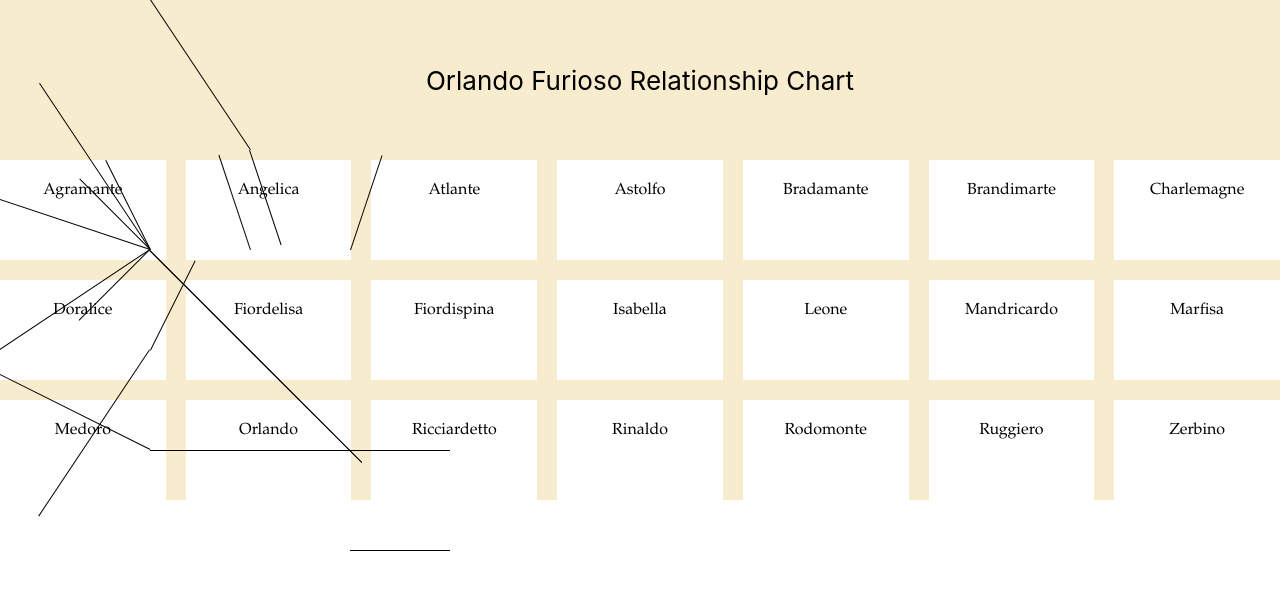
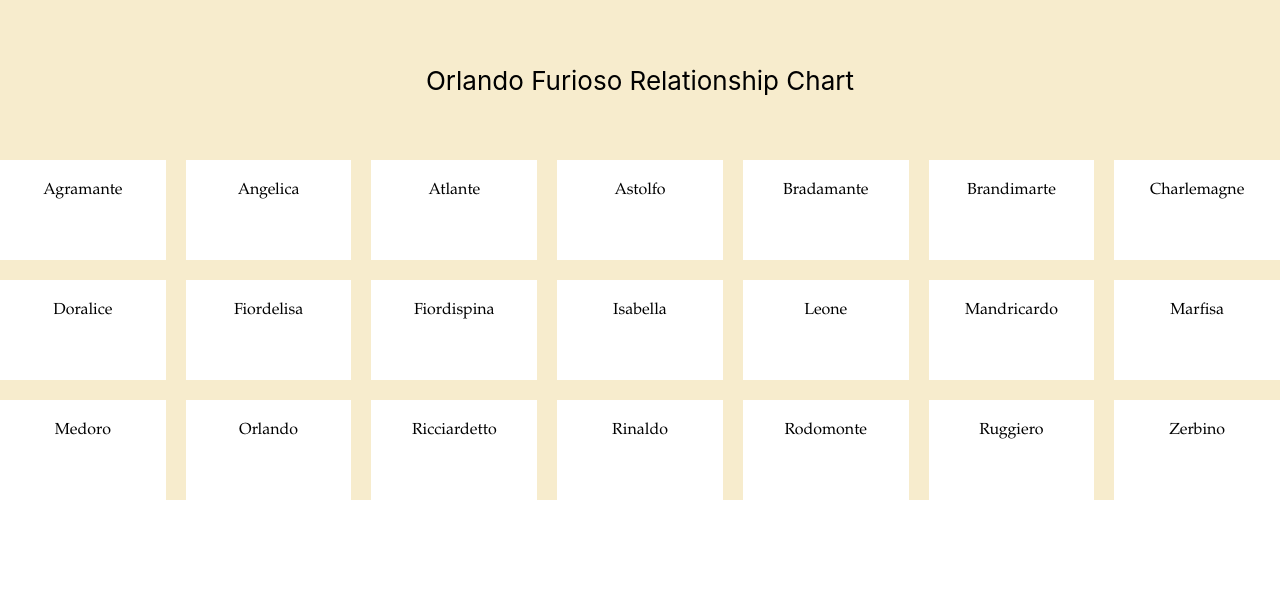
Before and after one commit to gmiller02/orlando-furioso-website, a React (Create React App) app in the folder orlando-furioso-website/: page / in a window 1280 px wide. Shown: the top 590 px of the page. Built offline with nearby package versions, Linux system fonts and the light colour scheme.

Commit message:
kind of working??

```diff
--- a/orlando-furioso-website/src/components/CharacterMap.js
+++ b/orlando-furioso-website/src/components/CharacterMap.js
@@ -6,39 +6,50 @@ import DescriptionBox from './DescriptionBox';
 
 const CharacterMap = ({ characters, relationships }) => {
   const [selectedCharacter, setSelectedCharacter] = useState(null);
+  const [position, setPosition] = useState({});
 
   const handleClick = (character) => {
     setSelectedCharacter(selectedCharacter === character ? null : character);
+  };
+
+  const handlePosition = (character, x, y) => {
+    setPosition({ ...position, [character.name]: { x, y } });
   };
 
   return (
     <div className="character-map-container">
       <div className="character-map">
         {characters.map((character, index) => (
-          <div
+          <CharacterNode
             key={index}
-            className={`character-node ${selectedCharacter === character ? 'selected' : ''}`}
-            onClick={() => handleClick(character)}
-          >
-            <p>{character.name}</p>
-          </div>
+            character={character}
+            onClick={handleClick}
+            getPosition={handlePosition}
+          />
         ))}
 
         {/* Render relationship lines */}
         {relationships.map((relationship, index) => {
           const [charA, charB] = relationship.characters;
-          const start = characters.find(char => char.name === charA);
-          const end = characters.find(char => char.name === charB);
-          return (
-            <RelationshipLine key={index} start={start} end={end} type={relationship.type} />
-          );
+          const start = position[charA];
+          const end = position[charB];
+          return start && end ? (
+            <RelationshipLine
+              key={index}
+              startX={start.x}
+              startY={start.y}
+              endX={end.x}
+              endY={end.y}
+              type={relationship.type}
+            />
+          ) : null;
         })}
 
-{selectedCharacter && (
-        <div className="description-box">
-          <DescriptionBox character={selectedCharacter} />
-        </div>
-      )}
+        {selectedCharacter && (
+          <div className="description-box">
+            <DescriptionBox character={selectedCharacter} />
+          </div>
+        )}
       </div>
     </div>
   );
--- a/orlando-furioso-website/src/components/CharacterNode.js
+++ b/orlando-furioso-website/src/components/CharacterNode.js
@@ -1,9 +1,14 @@
 import React from 'react';
 import './CharacterNode.css';
 
-const CharacterNode = ({ character, onClick }) => {
+const CharacterNode = ({ character, onClick, getPosition }) => {
+  const handleMouseDown = (event) => {
+    getPosition(character, event.clientX, event.clientY);
+    onClick(character);
+  };
+
   return (
-    <div className="character-node" onClick={() => onClick(character)}>
+    <div className="character-node" onMouseDown={handleMouseDown}>
       <p>{character.name}</p>
     </div>
   );
--- a/orlando-furioso-website/src/components/RelationshipLine.js
+++ b/orlando-furioso-website/src/components/RelationshipLine.js
@@ -1,11 +1,6 @@
 import React from 'react';
 
-const RelationshipLine = ({ start, end, type }) => {
-  const startX = start.x + 50; // Adjust for character node size
-  const startY = start.y + 50; // Adjust for character node size
-  const endX = end.x + 50; // Adjust for character node size
-  const endY = end.y + 50; // Adjust for character node size
-
+const RelationshipLine = ({ startX, startY, endX, endY, type }) => {
   const style = {
     position: 'absolute',
     left: Math.min(startX, endX),
@@ -21,21 +16,3 @@ const RelationshipLine = ({ start, end, type }) => {
 };
 
 export default RelationshipLine;
-
-// import React from 'react';
-
-// const RelationshipLine = ({ start, end, type }) => {
-//   return (
-//     <div
-//       className={`relationship-line ${type}`}
-//       style={{
-//         left: start.x,
-//         top: start.y,
-//         width: Math.abs(end.x - start.x),
-//         height: Math.abs(end.y - start.y),
-//       }}
-//     ></div>
-//   );
-// };
-
-// export default RelationshipLine;
```
